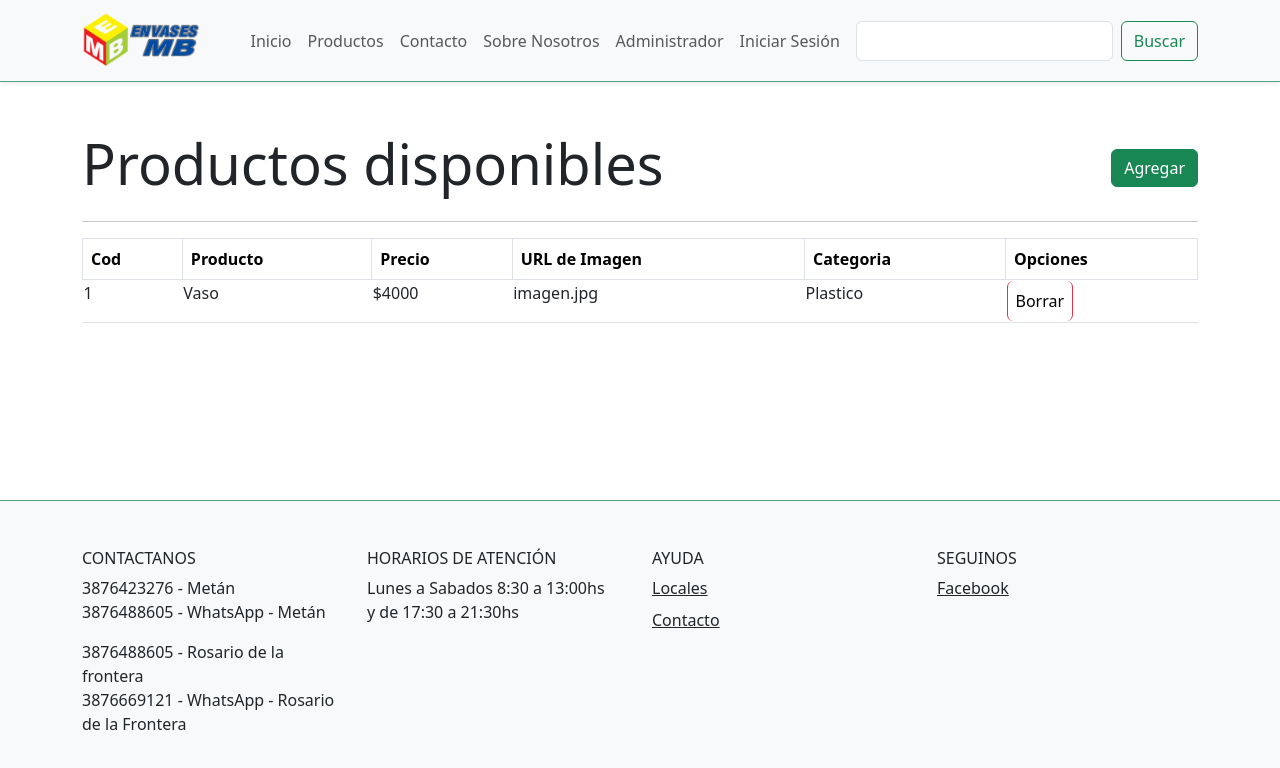
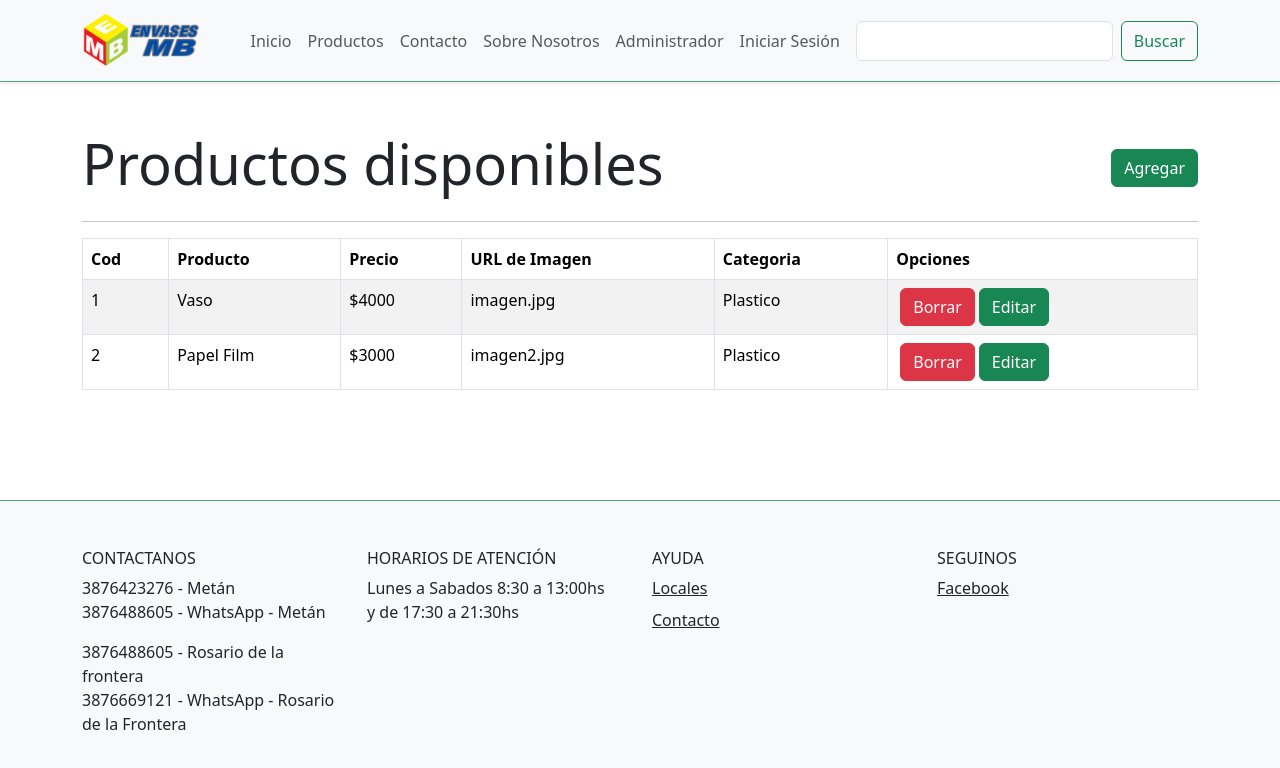
Before and after one commit to ezequielmonachesi/mbEnvasesReact, a React (Vite) app: page / in a window 1280 px wide. Shown: the top 768 px of the page. Built offline with nearby package versions, Linux system fonts and the light colour scheme.

Commit message:
maquetado de pagina de administrador terminado

```diff
--- a/src/components/views/Administrador.jsx
+++ b/src/components/views/Administrador.jsx
@@ -22,14 +22,28 @@ const Administrador = () => {
             </tr>
           </thead>
           <tbody>
+            <tr>
               <td>1</td>
               <td>Vaso</td>
               <td>$4000</td>
               <td>imagen.jpg</td>
               <td>Plastico</td>
               <td>
-              <Button className="btn btn-danger">Borrar</Button>
+                <Button className="btn btn-danger mx-1">Borrar</Button>
+                <Button className="btn btn-success">Editar</Button>
               </td>
+            </tr>
+            <tr>
+              <td>2</td>
+              <td>Papel Film</td>
+              <td>$3000</td>
+              <td>imagen2.jpg</td>
+              <td>Plastico</td>
+              <td>
+                <Button className="btn btn-danger mx-1">Borrar</Button>
+                <Button className="btn btn-success">Editar</Button>
+              </td>
+            </tr>
           </tbody>
         </Table>
       </Container>
```
Lines whose indentation alone changed are shown as unchanged.
